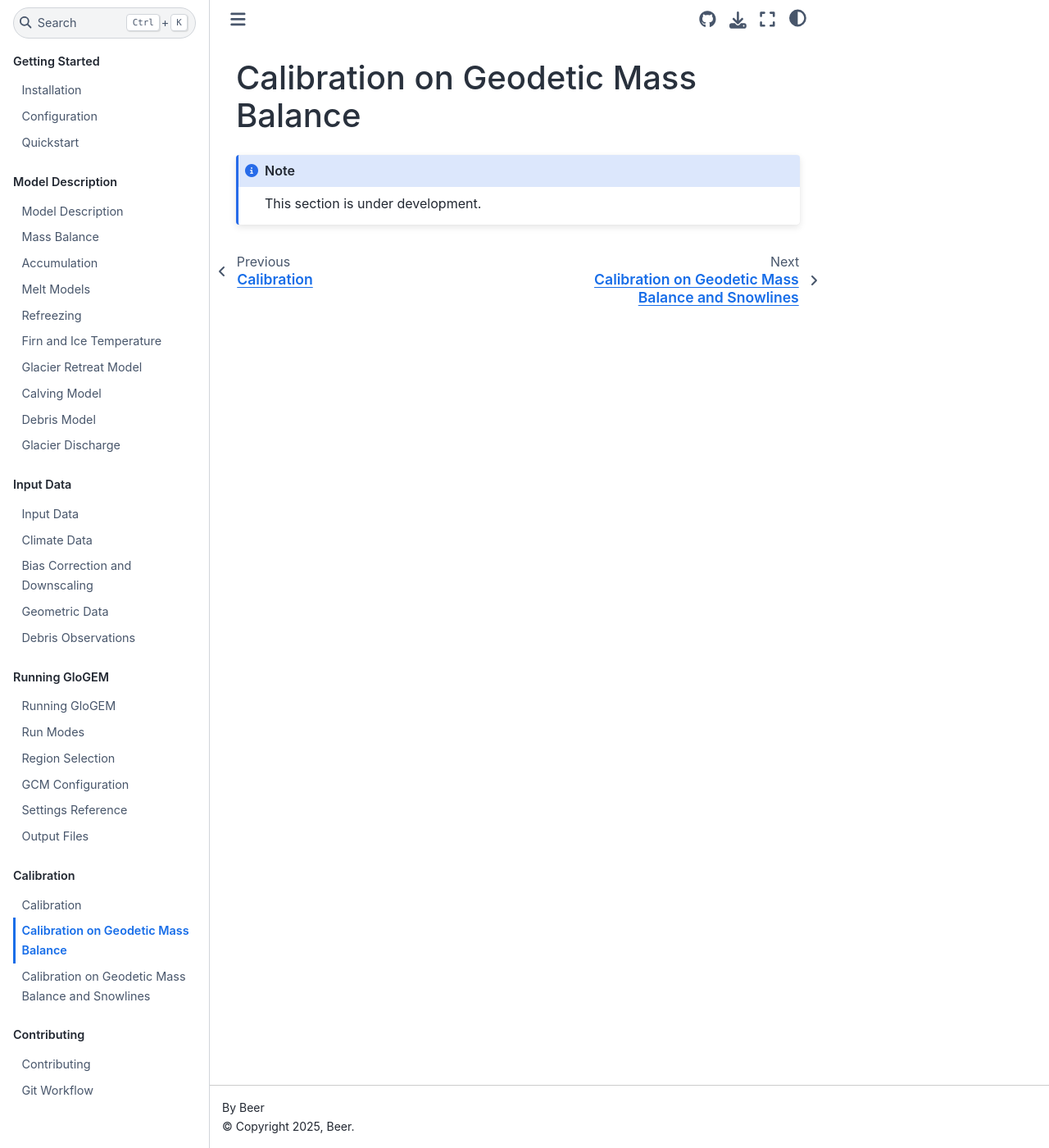
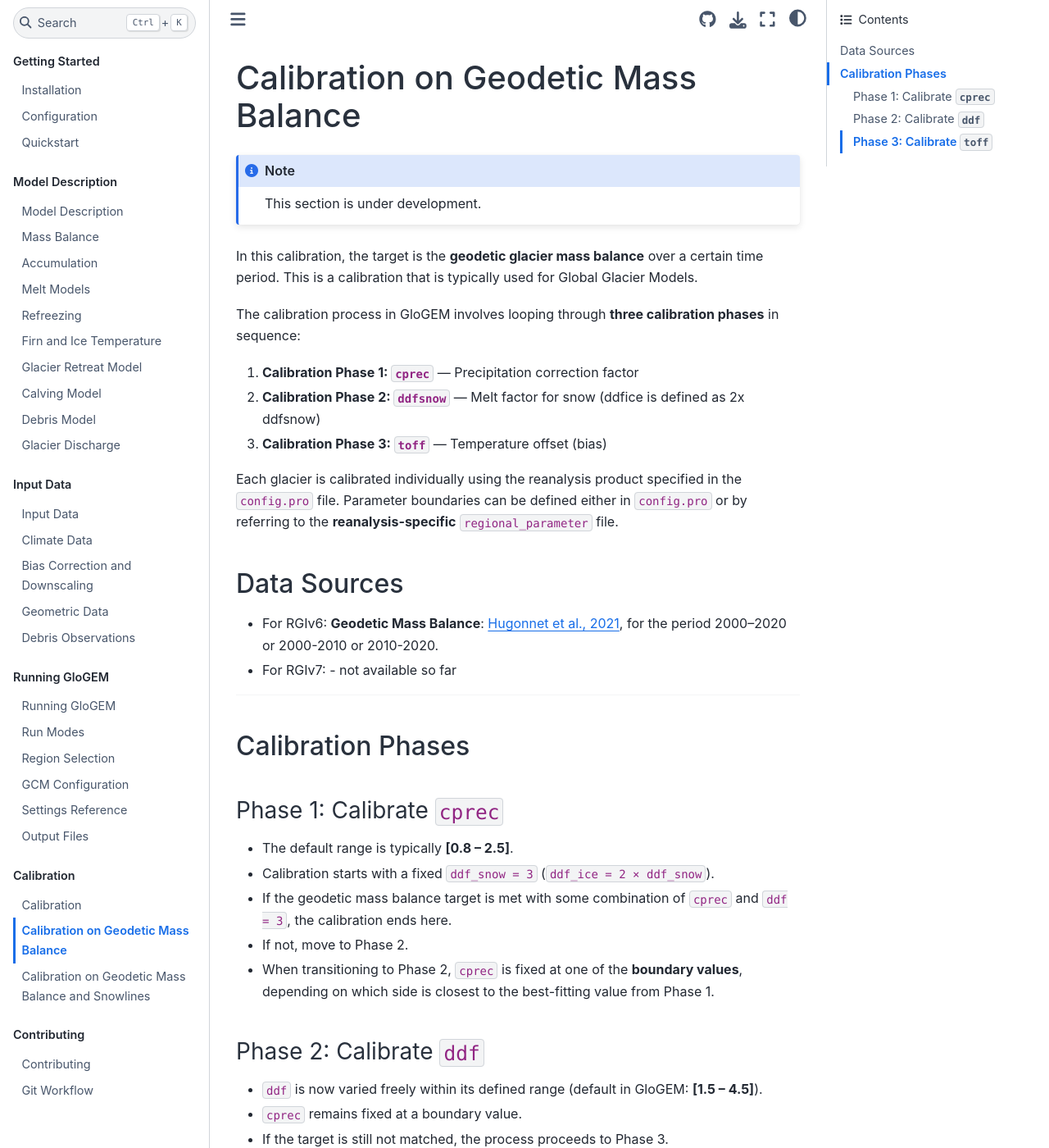
Before and after one commit to eth-vaw-glaciology/GloGEM-doc-temp, a Sphinx documentation site: the page built from docs/source/calibration/geodetic.md, in a window 1280 px wide and 1400 px high. Shown: the whole window at 82% size. Built offline with Sphinx 7.4.7 and the Sphinx Book theme 1.1.4, drawn with Linux system fonts in a browser that asks for light colours; some of the changed text lies outside the part shown.

Commit message:
testing_image

````diff
--- a/docs/source/calibration/geodetic.md
+++ b/docs/source/calibration/geodetic.md
@@ -3,3 +3,49 @@
 ```{note}
 This section is under development.
 ```
+
+In this calibration, the target is the **geodetic glacier mass balance** over a certain time period. This is a calibration that is typically used for Global Glacier Models.
+
+The calibration process in GloGEM involves looping through **three calibration phases** in sequence:
+
+1. **Calibration Phase 1: `cprec`** — Precipitation correction factor
+2. **Calibration Phase 2: `ddfsnow`** — Melt factor for snow (ddfice is defined as 2x ddfsnow)
+3. **Calibration Phase 3: `toff`** — Temperature offset (bias)
+
+Each glacier is calibrated individually using the reanalysis product specified in the `config.pro` file. Parameter boundaries can be defined either in `config.pro` or by referring to the **reanalysis-specific** `regional_parameter` file.
+
+
+## Data Sources
+
+- For RGIv6: **Geodetic Mass Balance**: [Hugonnet et al., 2021](https://www.nature.com/articles/s41586-021-03436-z), for the period 2000–2020 or 2000-2010 or 2010-2020.
+- For RGIv7: - not available so far
+
+---
+
+## Calibration Phases
+
+### Phase 1: Calibrate `cprec`
+
+- The default range is typically **[0.8 – 2.5]**.
+- Calibration starts with a fixed `ddf_snow = 3` (`ddf_ice = 2 × ddf_snow`).
+- If the geodetic mass balance target is met with some combination of `cprec` and `ddf = 3`, the calibration ends here.
+- If not, move to Phase 2.
+- When transitioning to Phase 2, `cprec` is fixed at one of the **boundary values**, depending on which side is closest to the best-fitting value from Phase 1.
+
+### Phase 2: Calibrate `ddf`
+
+- `ddf` is now varied freely within its defined range (default in GloGEM: **[1.5 – 4.5]**).
+- `cprec` remains fixed at a boundary value.
+- If the target is still not matched, the process proceeds to Phase 3.
+
+### Phase 3: Calibrate `toff`
+
+- This phase adjusts the **temperature time series** using an offset.
+- Only performed if both `cprec` and `ddf` fail to yield a sufficient match with the geodetic target.
+
+---
+![Pros and cons of calibration schemes](../../images/calibration_schemes_glogem_doc.png)
+
+
+
+Figure: Conceptual sketch of the calibration loop for the calibration aimed towards the geodetic mass balance. Parameter ranges in the figure are the default boundaries that can be adjusted.
````
